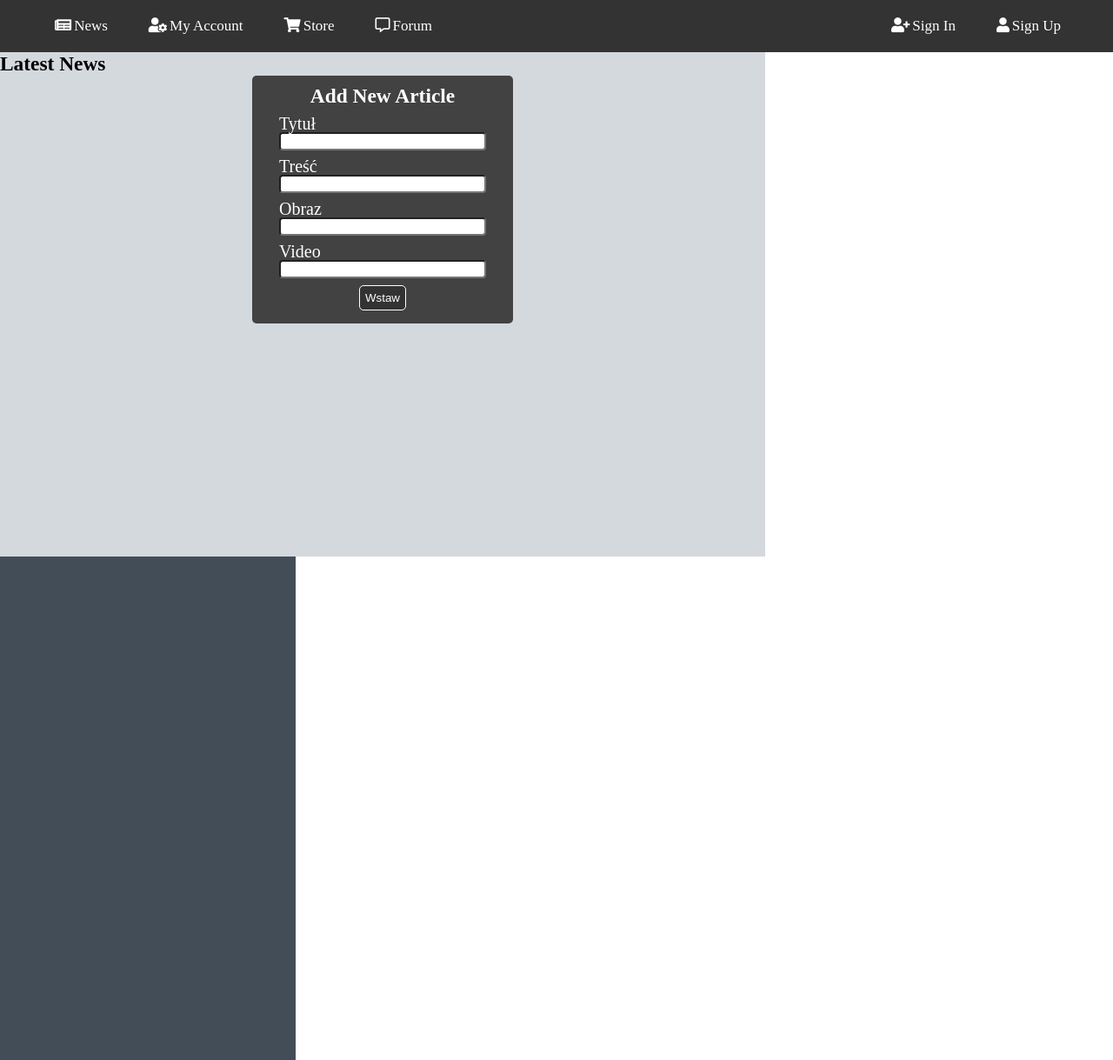
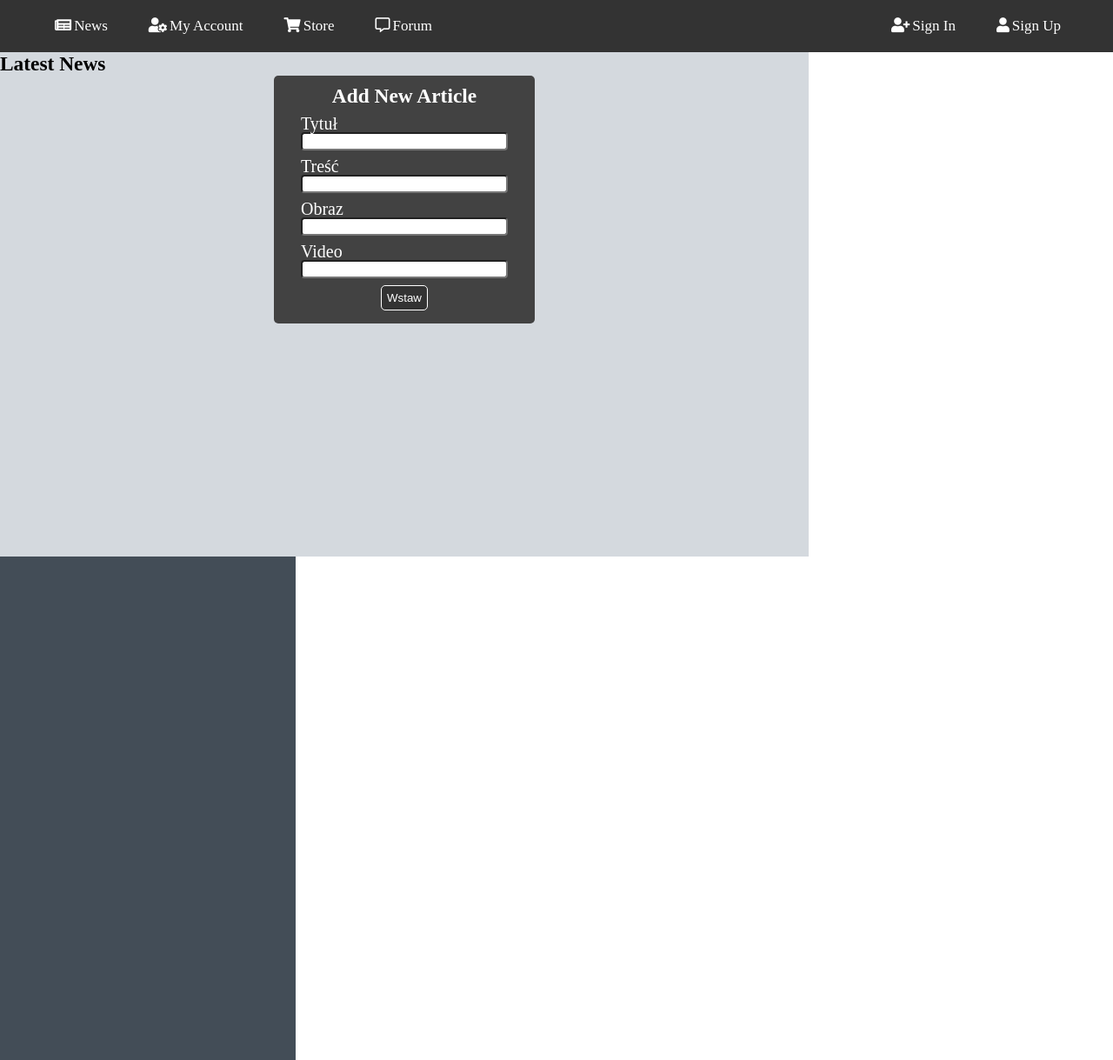
Before and after one commit to Przeklin/Website-Project, a PHP site: page / in a window 1280 px wide; the page is wider, and only the part inside the window is pictured. Shown: the top 1219 px of that part at 87% size. Run offline with PHP 8.4, Linux system fonts and the light colour scheme; data that the repository does not hold is empty; some libraries are stand-ins or nearby versions.

Commit message:
21:37 19.12.2018

```diff
--- a/css/core.css
+++ b/css/core.css
@@ -58,7 +58,7 @@ body {
 
 .content-wrapper {
   position: relative;
-  width: calc(100vw - 400px);
+  width: calc(100vw - 350px);
   background-color: #d4d9de;
   font-size: 20px;
   text-align: left;
--- a/style/main.scss
+++ b/style/main.scss
@@ -7,15 +7,13 @@ body {
 	width: 340px;
 	background-color:$asidePanelColor;
 	position: relative;
-
 	min-height: calc(100vh - 60px - 160px);
 }
 .content-wrapper
 {
 	position: relative;
-	width: calc(100vw - 400px);
+	width: calc(100vw - 350px);
 	background-color:$leftPanelColor;
-
 	font-size:20px;
 	text-align:left;
 	min-height: calc(100vh - 60px - 160px);
```
